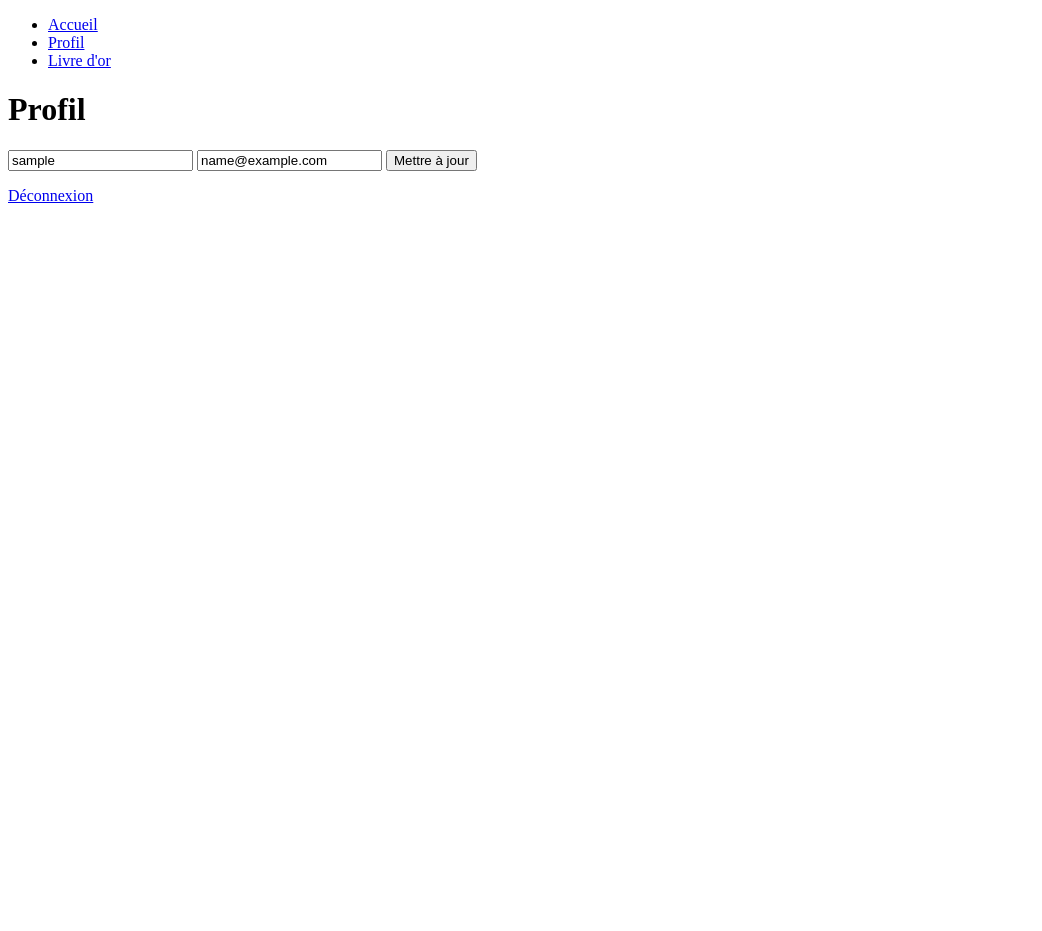
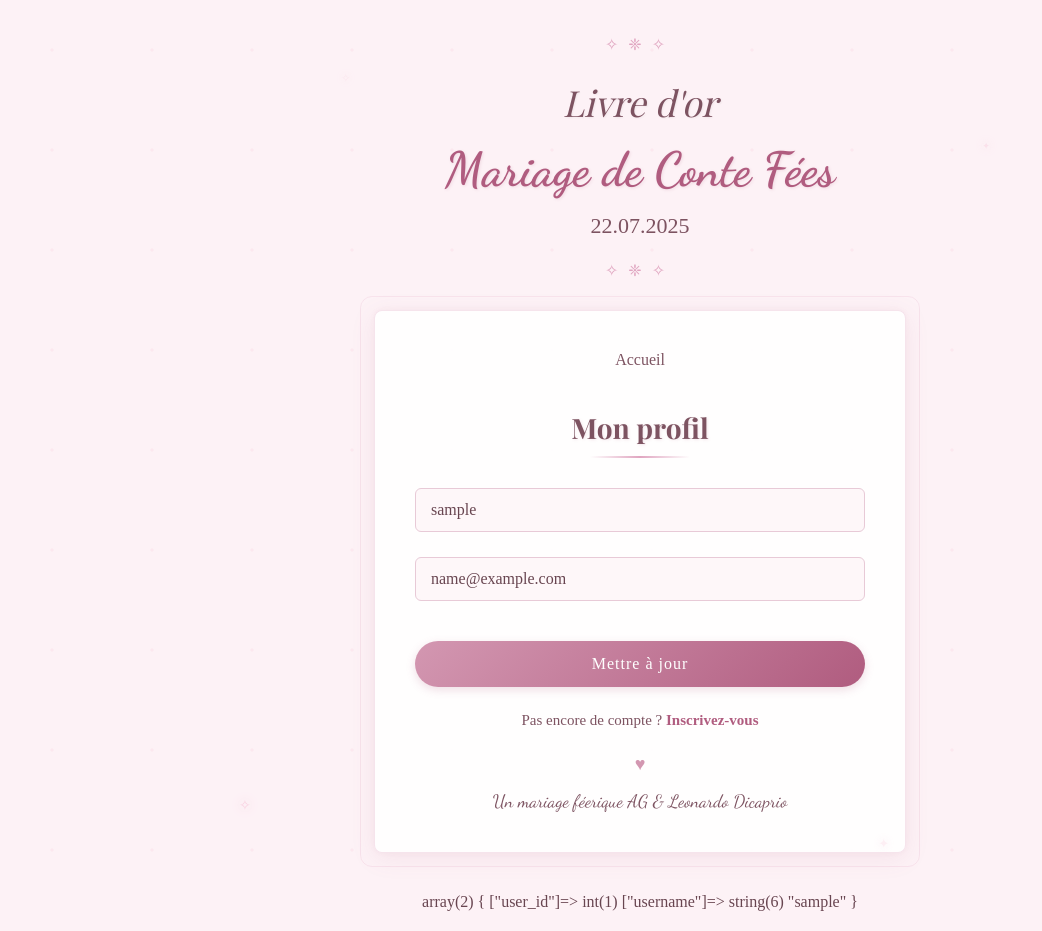
Before and after one commit to lenain-emile/livre-d-or, a PHP site: page /profile.php in a window 1280 px wide. Shown: the whole page, without its empty margins (0-1042 px from the left). Before the commit the page ends 203 px from the top, so only its background shows below. Run offline with PHP 8.4, Linux system fonts and the light colour scheme; the visitor is signed in with stand-in values (Sample User, id 1); some web fonts are replaced.

Commit message:
Profile update style done

```diff
--- a/livre/index.php
+++ b/livre/index.php
@@ -39,6 +39,8 @@ if (isset($_GET['logout'])) {
                 <?php if ($user->isLoggedIn()) { ?>
                     <li><a href="profile.php?id=<?= $user_id ?>">Profil</a></li>
                     <li><a href="guestbook.php">Livre d'or</a></li>
+                    <li><a href="logout.php">Se déconnecter</a></li>
+
 
                 <?php
                 } else {
--- a/livre/logout.php
+++ b/livre/logout.php
@@ -1,4 +1,5 @@
 <?php
 session_start();
 session_destroy();
+header('Location: index.php');
 ?>
--- a/livre/profile.php
+++ b/livre/profile.php
@@ -20,41 +20,59 @@ if ($_SERVER["REQUEST_METHOD"] == "POST" && !empty($_POST["username"]) && !empty
     }
 }
 ?>
+
 <!DOCTYPE html>
 <html lang="fr">
+
 <head>
     <meta charset="UTF-8">
     <meta name="viewport" content="width=device-width, initial-scale=1.0">
-    <title>Profil</title>
+    <title>Connexion - Livre d'or Mariage de Conte Fées</title>
+    <link rel="stylesheet" href="style/login.css">
+
 </head>
+
 <body>
+    <div class="page-container">
+        <div class="page-header">
+            <h1>Livre d'or</h1>
+            <h2>Mariage de Conte Fées</h2>
+            <h3>22.07.2025</h3>
+        </div>
 
-<header>
-        <nav>
-            <ul>
+        <div class="connexion-container">
+            <ul class="nav-list">
                 <li><a href="index.php">Accueil</a></li>
-                <?php if ($user->isLoggedIn()) { ?>
-                    <li><a href="profile.php?id=<?= $user_id ?>">Profil</a></li>
-                    <li><a href="guestbook.php">Livre d'or</a></li>
 
-                <?php
-                } else {
-                ?>
-                    <li><a href="login.php">Se connecter</a></li>
-                    <li><a href="register.php">S'inscrire</a></li>
-                <?php } ?>
             </ul>
-        </nav>
-    </header>
 
-    <h1>Profil</h1>
-    <?php if (isset($success)) echo "<p style='color:green;'>$success</p>"; ?>
-    <?php if (isset($error)) echo "<p style='color:red;'>$error</p>"; ?>
-    <form method="POST">
-        <input type="text" name="username" value="<?php echo htmlspecialchars($userData['username']); ?>" required>
-        <input type="email" name="email" value="<?php echo htmlspecialchars($userData['email']); ?>" required>
-        <button type="submit">Mettre à jour</button>
-    </form>
-    <p><a href="logout.php">Déconnexion</a></p>
+            <h2 class="connexion-title">Mon profil</h2>
+            <?php if (isset($error)) echo "<p>$error</p>"; ?>
+            <form method="POST">
+                <div class="form-group">
+                    <input type="text" name="username" value="<?php echo htmlspecialchars($userData['username']); ?>" required>
+                </div>
+                <div class="form-group">
+                    <input type="email" name="email" placeholder="Email" value="<?php echo htmlspecialchars($userData['email']); ?>" required>
+                </div>
+
+                <button type="submit" class="btn-connect">Mettre à jour</button>
+            </form>
+
+            <div class="signup-link">
+                Pas encore de compte ? <a href="Inscrivez-vous">Inscrivez-vous</a>
+            </div>
+
+            <div class="heart-icon">♥</div>
+            <div class="couple-names">Un mariage féerique AG & Leonardo Dicaprio</div>
+        </div>
+
+        <div class="magic-sparkle sparkle1">✧</div>
+        <div class="magic-sparkle sparkle2">✦</div>
+        <div class="magic-sparkle sparkle3">✧</div>
+        <div class="magic-sparkle sparkle4">✦</div>
+    </div>
+    <?php var_dump($_SESSION) ?>
 </body>
+
 </html>
--- a/livre/style/login.css
+++ b/livre/style/login.css
@@ -169,7 +169,7 @@ h2.connexion-title:after {
 }
 
 input[type="email"],
-input[type="password"] {
+input[type="password"], input[type="text"] {
   width: 100%;
   padding: 12px 15px;
   background-color: rgba(253, 242, 246, 0.5);
@@ -183,7 +183,7 @@ input[type="password"] {
 }
 
 input[type="email"]:focus,
-input[type="password"]:focus {
+input[type="password"]:focus, input[type="text"]:focus {
   outline: none;
   border-color: #d397b1;
   box-shadow: 0 0 8px rgba(224, 165, 192, 0.3);
```
